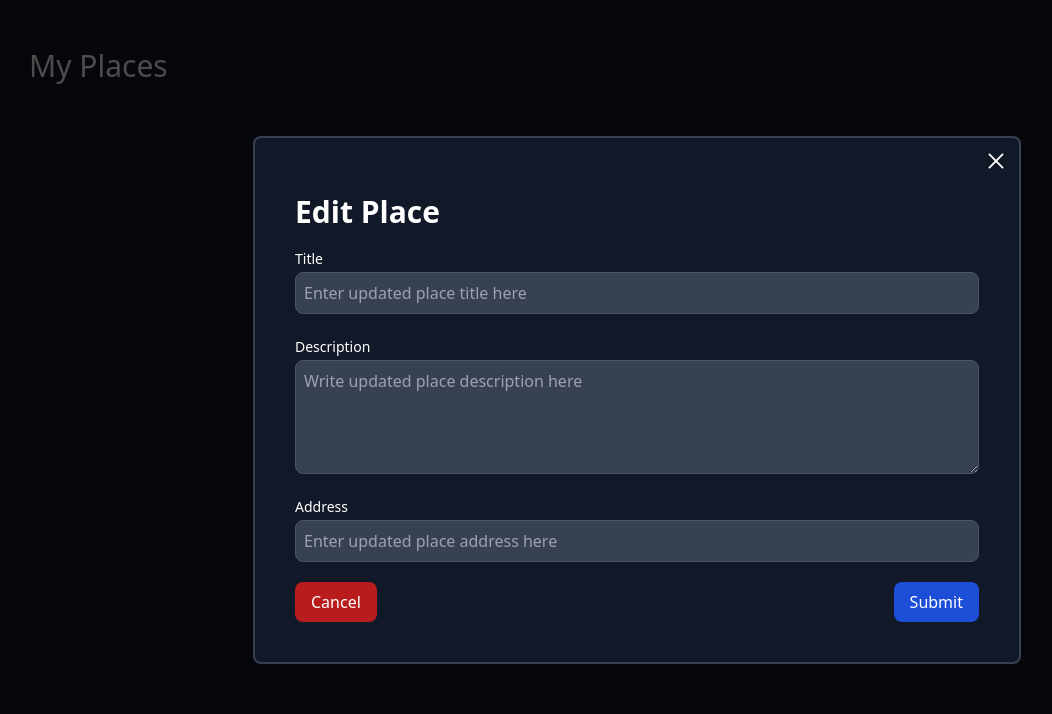
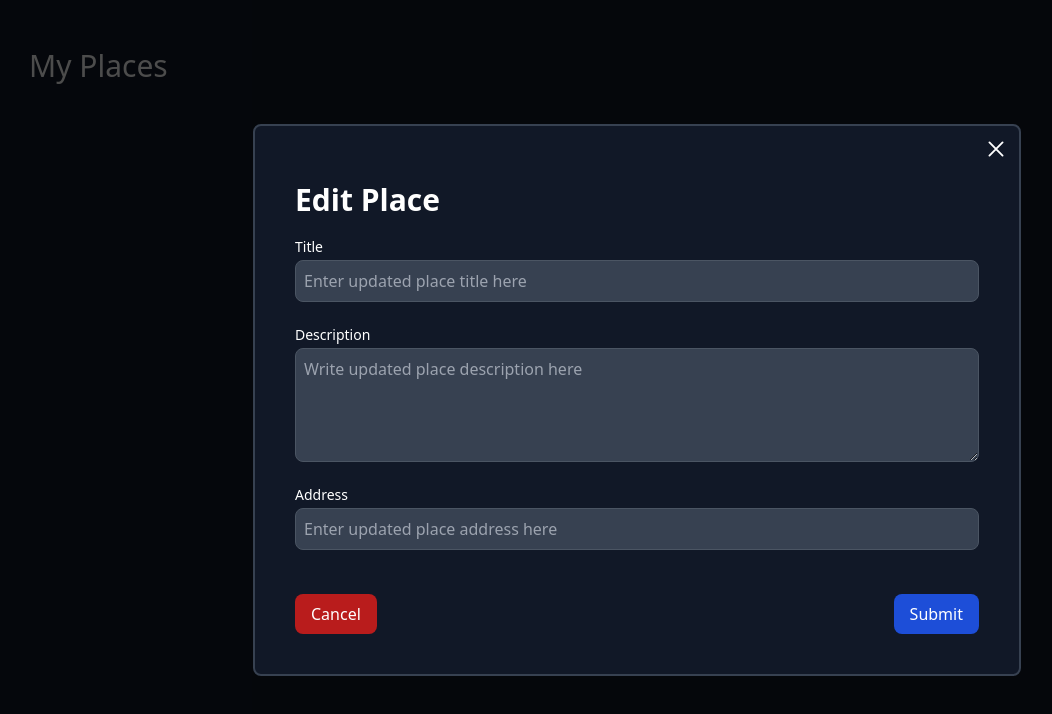
Before and after one commit to 1nandagopal/placepin, a React (Vite) app in the folder client/: page / in a window 1280 px wide. Shown: the top 714 px of the page, without its empty margins (3-1055 px from the left). Built offline with nearby package versions, Linux system fonts and the light colour scheme.

Commit message:
Added form submit handler in EditModal.

```diff
--- a/client/src/components/EditModal.jsx
+++ b/client/src/components/EditModal.jsx
@@ -12,9 +12,9 @@ import {
   titleValidators,
 } from "../utils/validators";
 
-function EditModal({ placeId, closeModal }) {
+function EditModal({ placeId, updatePlace, closeModal }) {
   const [place, setPlace] = useState(null);
-  const { sendRequest } = useHTTP();
+  const { sendRequest, error } = useHTTP();
 
   useEffect(() => {
     const getPlaceById = async (placeId) => {
@@ -25,6 +25,12 @@ function EditModal({ placeId, closeModal }) {
     if (placeId) getPlaceById(placeId);
   }, []);
 
+  const handleSubmit = async (data) => {
+    const { title, address, description } = data;
+    await updatePlace({ id: placeId, title, address, description });
+    closeModal();
+  };
+
   const modal = (
     <div className="h-screen fixed top-0 left-0 w-full bg-black/70 z-10 text-white flex items-center justify-center">
       <div className="relative w-full max-w-3xl max-h-full rounded-lg border-2 border-gray-700 bg-gray-900 p-10">
@@ -33,7 +39,7 @@ function EditModal({ placeId, closeModal }) {
           className="absolute top-2 right-2 text-3xl cursor-pointer hover:text-red-500"
           onClick={closeModal}
         />
-        <Form>
+        <Form onSubmit={handleSubmit}>
           <Input
             name="title"
             validators={titleValidators}
@@ -53,6 +59,7 @@ function EditModal({ placeId, closeModal }) {
             label="Address"
             placeholder="Enter updated place address here"
           />
+          <div className="text-red-400 text-sm w-full h-6">{error}</div>
           <div className="flex justify-between">
             <Button color="red" onClick={closeModal}>
               Cancel
```
